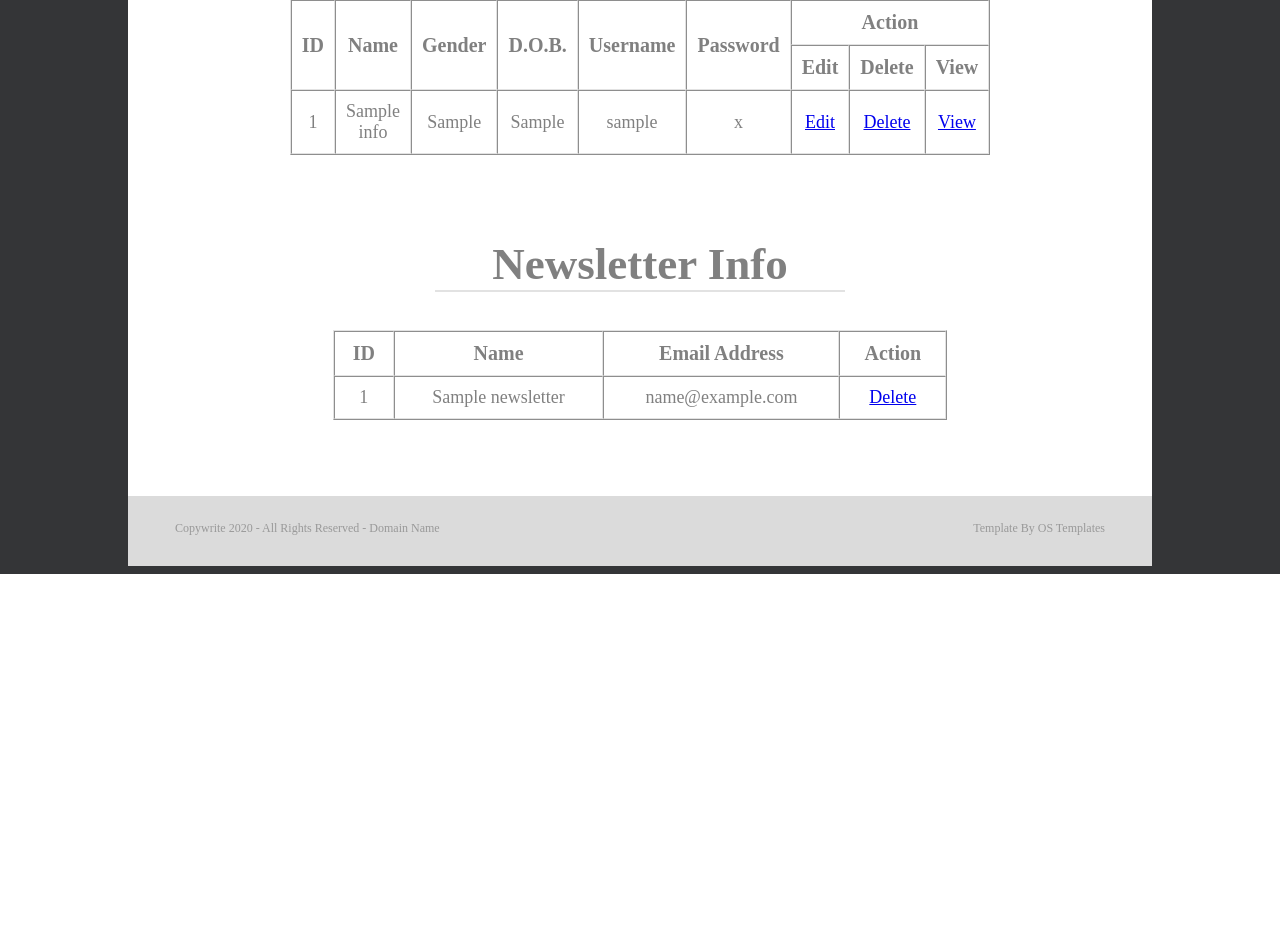
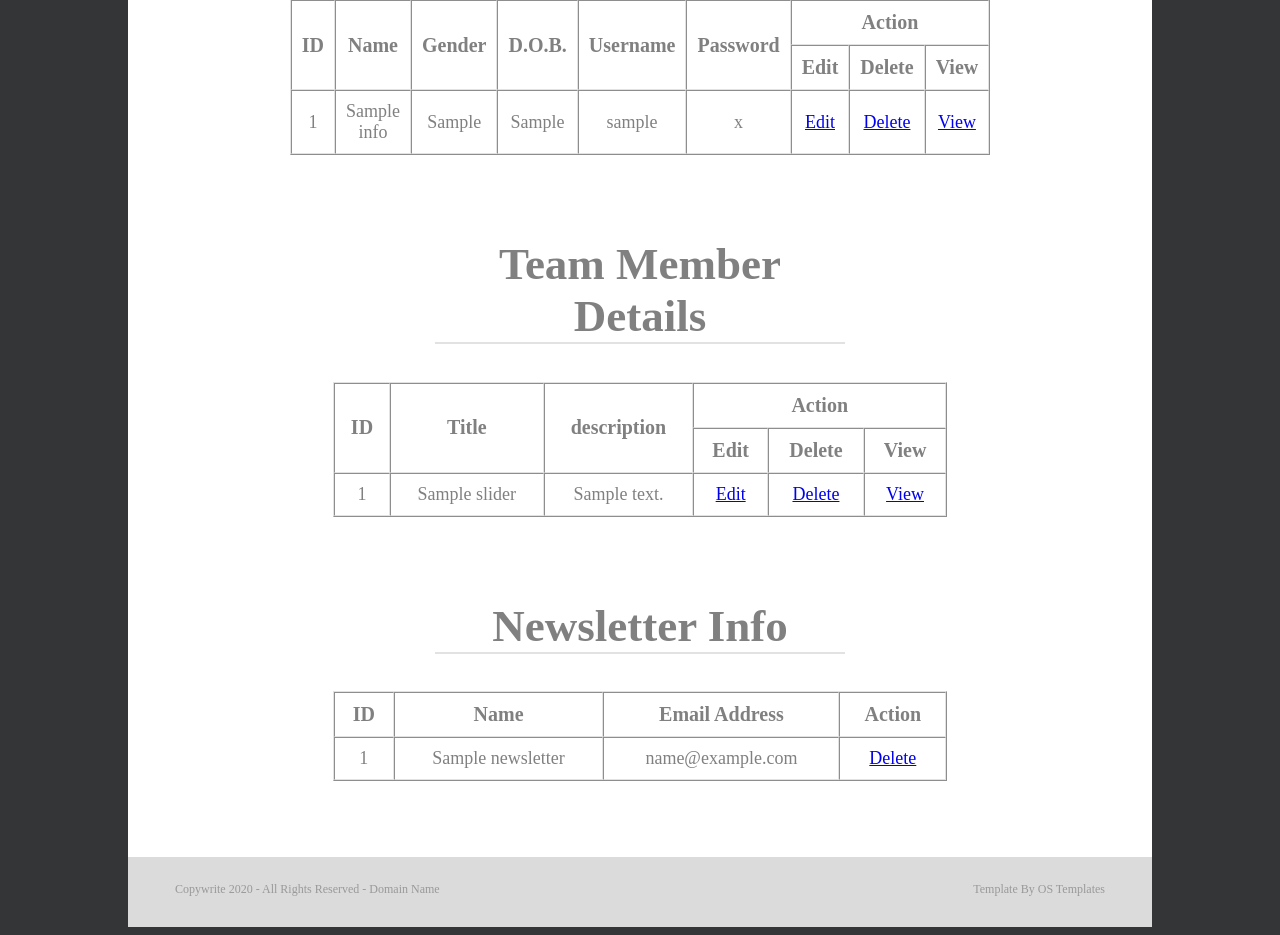
Before and after one commit to ShahilJha/webproject, a PHP site: page /admin_bash.php in a window 1280 px wide. Shown: the part 752-1687 px from the top of the page. Before the commit the page ends 1326 px from the top, so only its background shows below. Run offline with PHP 8.4, Linux system fonts and the light colour scheme; the visitor is signed in with stand-in values (Sample User, id 1); tables that the repository leaves empty or names only in its code hold one stand-in row (values such as "Sample post").

Commit message:
made slider viewing page

```diff
--- a/admin_bash.php
+++ b/admin_bash.php
@@ -112,6 +112,44 @@ $result2 = mysqli_query($con,$query2) or die(mysqli_error($con));
 </div>
 <!-- end of signup user info info -->
 
+<!-- start of slider post info  -->
+<?php
+$query4 = "SELECT * FROM index_slider";
+$result4 = mysqli_query($con,$query4) or die(mysqli_error($con));
+?>
+<div align="center" class="post-title"><h2>Team Member Details</h2></div>
+<div class="admin_bash_table">
+<p align="center">
+<table border="1" cellspacing="0px" cellpadding="10px">
+ 	<tr>
+ 		<th rowspan="2">ID</th>
+ 		<th rowspan="2">Title</th>
+ 		<th rowspan="2">description</th>
+ 		<th colspan="3">Action</th>
+ 	</tr>
+ 	<tr>
+ 		<th>Edit</th>
+ 		<th>Delete</th>
+ 		<th>View</th>
+ 	</tr>
+ 	<?php
+ 	while($arr4 = mysqli_fetch_array($result4,MYSQLI_ASSOC)) {
+ 		echo "<tr>";
+ 		echo "<td>".$arr4['id']."</td>";
+ 		echo "<td>".$arr4['slider_title']."</td>";
+ 		echo "<td>".$arr4['slider_description']."</td>";
+ 		echo "<td><a href='signup_update_page.php?id=".$arr4['id']."'>Edit</a></td>";
+ 		echo "<td><a href='backend/slider_delete.php?id=".$arr4['id']."' onclick=\"return confirm('are you sure you want to delete!');\">Delete</a></td>";
+ 		echo "<td><a href='slider_view.php?id=".$arr4['id']."'>View</a></td>";
+ 		echo "</tr>";
+ 	}
+ 	 ?>
+</table>
+</p>
+<div class="filler"></div>
+</div>
+<!-- end of slider post info -->
+
 <!-- start of newsletter info -->
 <?php
 $query3 = "SELECT * FROM newsletter";
```
Also changed, not shown: backend/slider_delete.php (added, +8 -0 lines), slider_view.php (added, +53 -0 lines).
